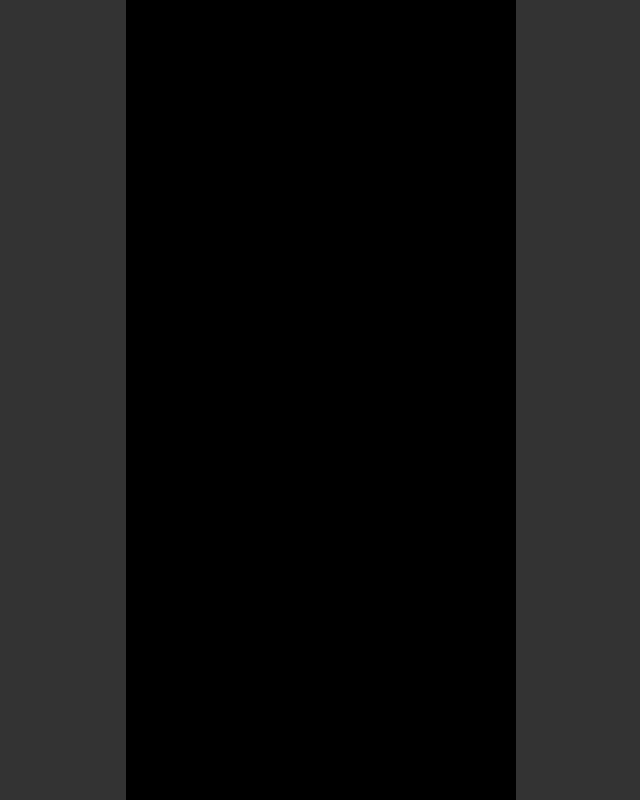
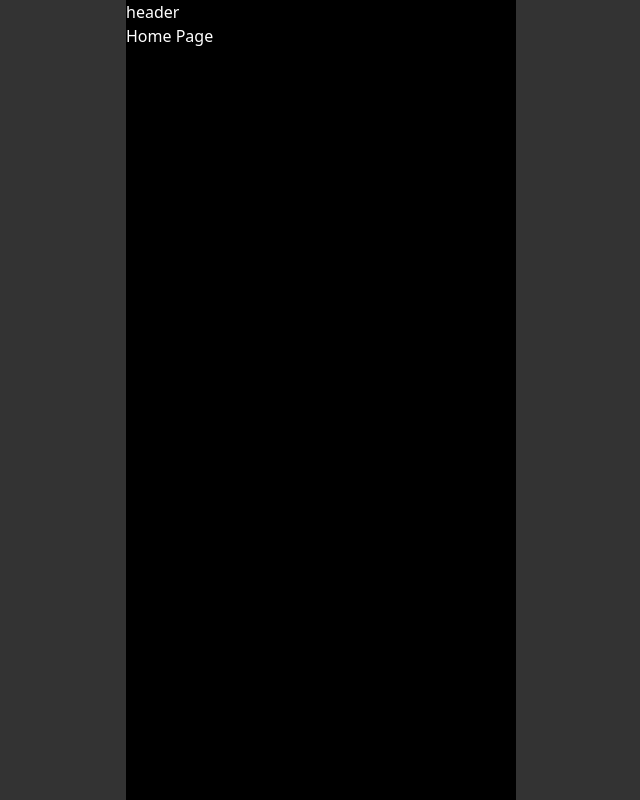
Before and after one commit to loababa/loababa-client, a React (Vite) app: page / in a window 1280 px wide. Shown: the whole page, without its empty margins (319-959 px from the left). Built offline with nearby package versions, Linux system fonts and the light colour scheme.

Commit message:
Feat: ThemeProvider 추가 및 다크모드 기본 설정

```diff
--- a/src/Layouts/BasicLayout.tsx
+++ b/src/Layouts/BasicLayout.tsx
@@ -1,8 +1,10 @@
 import { Outlet } from "react-router-dom";
+import Header from "@/components/Header/Header.tsx";
 
 const BasicLayout = () => {
   return (
-    <main className={"h-dvh w-[390px] mx-auto bg-black"}>
+    <main className={"h-dvh w-[390px] mx-auto bg-white dark:bg-black"}>
+      <Header />
       <Outlet />
     </main>
   );
--- /dev/null
+++ b/src/components/Header/Header.tsx
@@ -0,0 +1,5 @@
+const Header = () => {
+  return <header>header</header>;
+};
+
+export default Header;
--- /dev/null
+++ b/src/components/Provider/ThemeProvider.tsx
@@ -0,0 +1,75 @@
+import { createContext, useContext, useEffect, useState } from "react";
+
+type Theme = "dark" | "light" | "system";
+
+type ThemeProviderProps = {
+  children: React.ReactNode;
+  defaultTheme?: Theme;
+  storageKey?: string;
+};
+
+type ThemeProviderState = {
+  theme: Theme;
+  setTheme: (theme: Theme) => void;
+};
+
+const initialState: ThemeProviderState = {
+  theme: "system",
+  setTheme: () => null
+};
+
+const ThemeProviderContext = createContext<ThemeProviderState>(initialState);
+
+export const ThemeProvider = ({
+  children,
+  defaultTheme = "system",
+  storageKey = "vite-ui-theme",
+  ...props
+}: ThemeProviderProps) => {
+  const [theme, setTheme] = useState<Theme>(
+    () => (localStorage.getItem(storageKey) as Theme) || defaultTheme
+  );
+
+  useEffect(() => {
+    const root = window.document.documentElement;
+
+    root.classList.remove("light", "dark");
+
+    if (theme === "system") {
+      const systemTheme = window.matchMedia("(prefers-color-scheme: dark)")
+        .matches
+        ? "dark"
+        : "light";
+
+      root.classList.add(systemTheme);
+      return;
+    }
+
+    root.classList.add(theme);
+  }, [theme]);
+
+  const value = {
+    theme,
+    setTheme: (theme: Theme) => {
+      localStorage.setItem(storageKey, theme);
+      setTheme(theme);
+    }
+  };
+
+  return (
+    <ThemeProviderContext.Provider
+      {...props}
+      value={value}>
+      {children}
+    </ThemeProviderContext.Provider>
+  );
+};
+
+export const useTheme = () => {
+  const context = useContext(ThemeProviderContext);
+
+  if (context === undefined)
+    throw new Error("useTheme must be used within a ThemeProvider");
+
+  return context;
+};
--- a/src/index.css
+++ b/src/index.css
@@ -4,6 +4,7 @@
 
 @layer base {
   body {
-    @apply bg-black/80;
+    @apply bg-gray-300 dark:bg-black/80;
+    @apply text-black dark:text-white;
   }
 }
--- a/src/main.tsx
+++ b/src/main.tsx
@@ -2,7 +2,12 @@ import ReactDOM from "react-dom/client";
 import "./index.css";
 import { RouterProvider } from "react-router-dom";
 import router from "@/router.tsx";
+import { ThemeProvider } from "@/components/Provider/ThemeProvider.tsx";
 
 ReactDOM.createRoot(document.getElementById("root")!).render(
-  <RouterProvider router={router} />
+  <ThemeProvider
+    defaultTheme="dark"
+    storageKey="vite-ui-theme">
+    <RouterProvider router={router} />
+  </ThemeProvider>
 );
```
